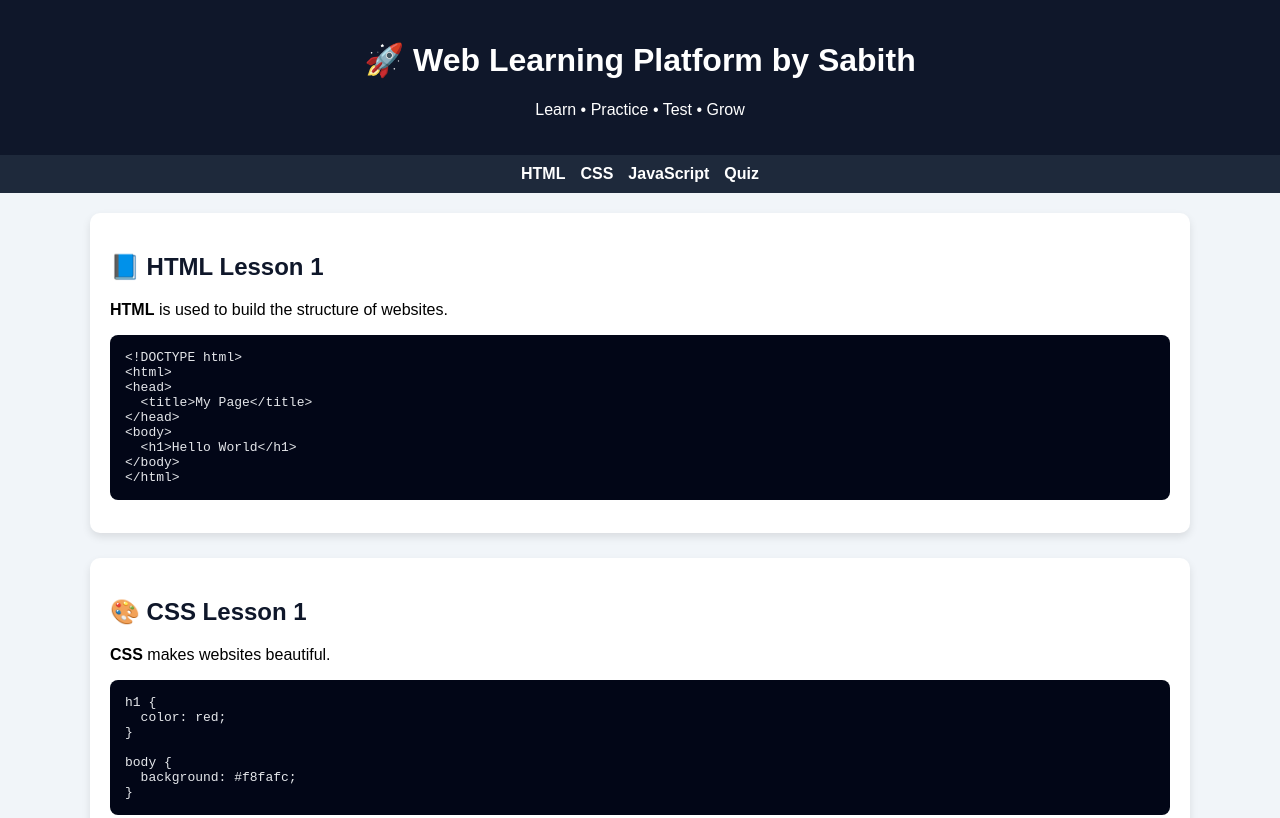
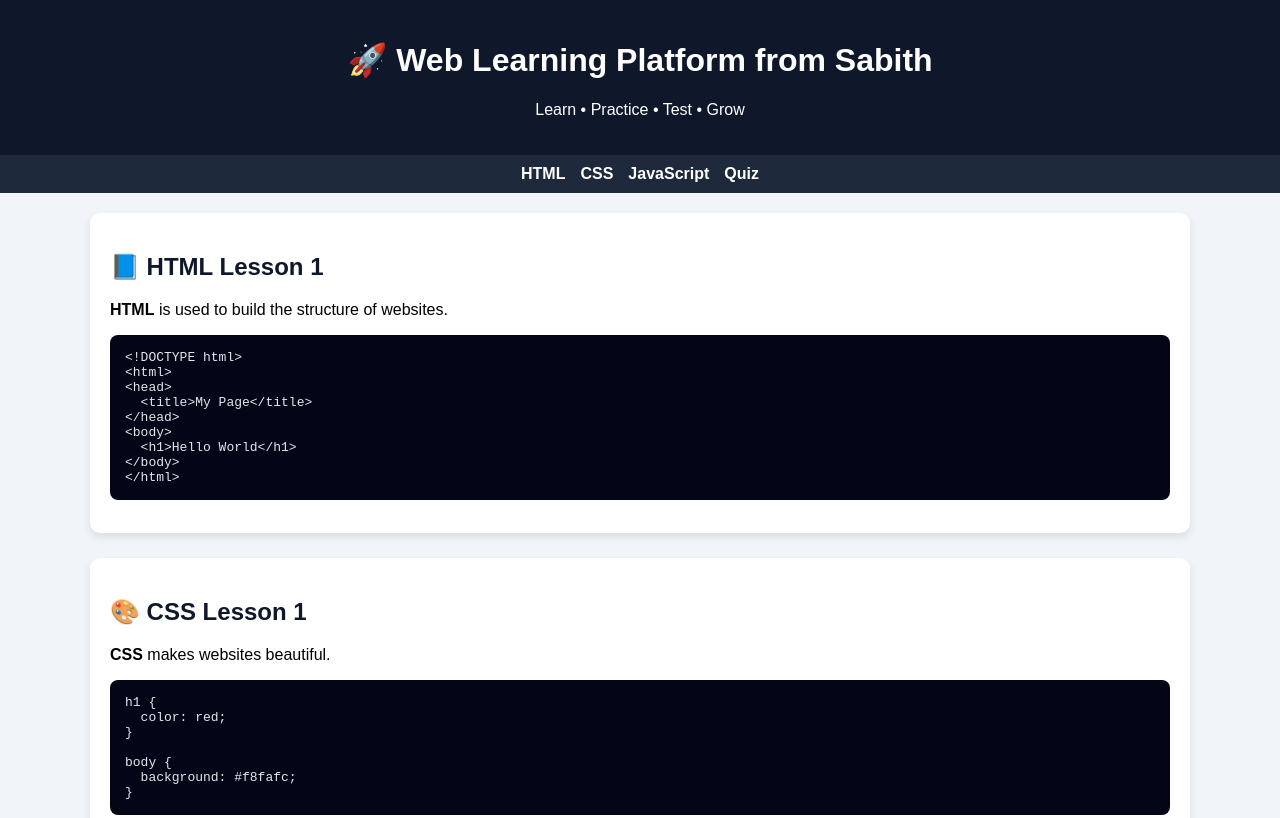
Before and after one commit to rashik-cm/sabith-learn, a plain HTML site: page index.html in a window 1280 px wide. Shown: the top 818 px of the page. Drawn offline with Linux system fonts and the light colour scheme.

Commit message:
Update index.html

```diff
--- a/index.html
+++ b/index.html
@@ -81,7 +81,7 @@
 <body>
 
 <header>
-  <h1>🚀 Web Learning Platform by Sabith</h1>
+  <h1>🚀 Web Learning Platform from Sabith</h1>
   <p>Learn • Practice • Test • Grow</p>
 </header>
 
```
